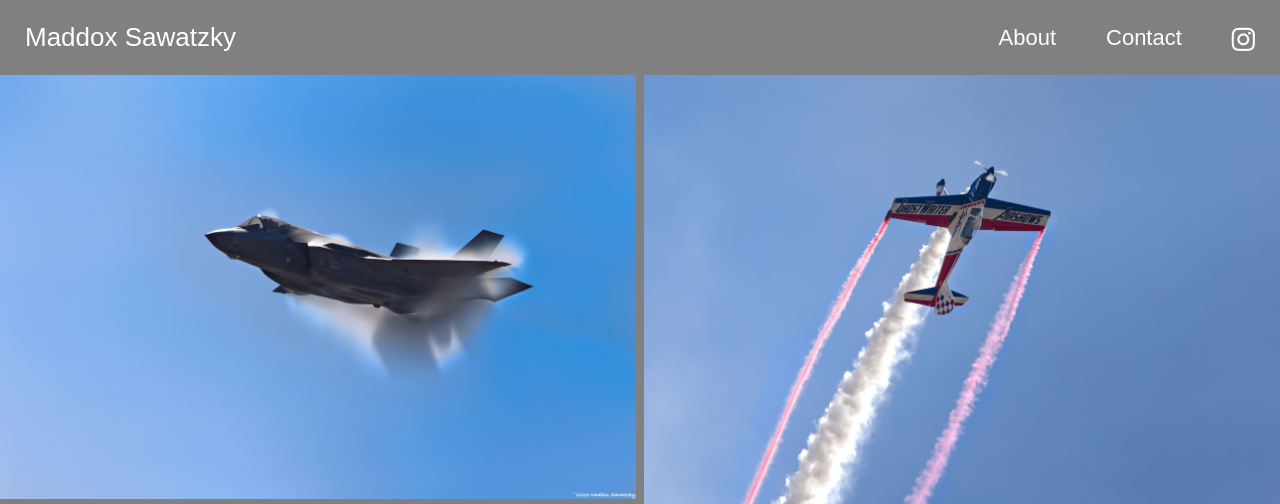
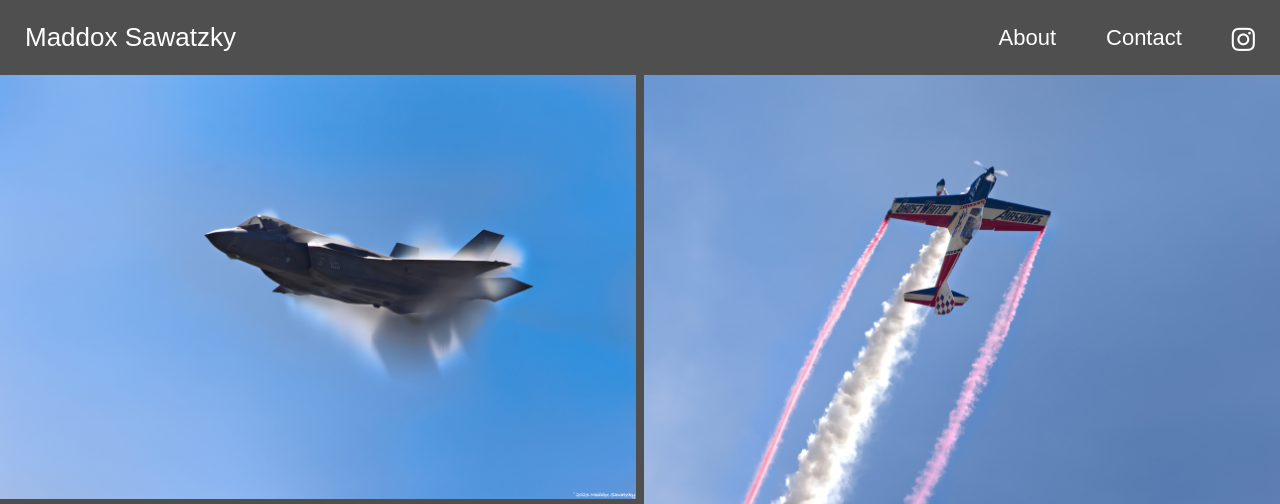
Before and after one commit to hhhhhhhh75/maddox, a plain HTML site: page index.html in a window 1280 px wide. Shown: the top 504 px of the page. Drawn offline with nearby package versions, Linux system fonts and the light colour scheme.

Commit message:
Update stylesheet.css

```diff
--- a/stylesheet.css
+++ b/stylesheet.css
@@ -2,12 +2,12 @@
 
 body{
 	margin:0;
-	background-color:grey;
+	background-color:#4f4f4f;
 }
 
 nav{
 	color:black;
-	background-color:grey;
+	background-color:#4f4f4f;
 	height:75px;
 	display:flex;
 	justify-content:space-between;
@@ -482,8 +482,6 @@ font-size:26px;
 }
 
 .lightbox-button {
-cursor: not-allowed;
-pointer-events: none;
 margin-top:60px;
 width:50%;
 position:absolute;
```
